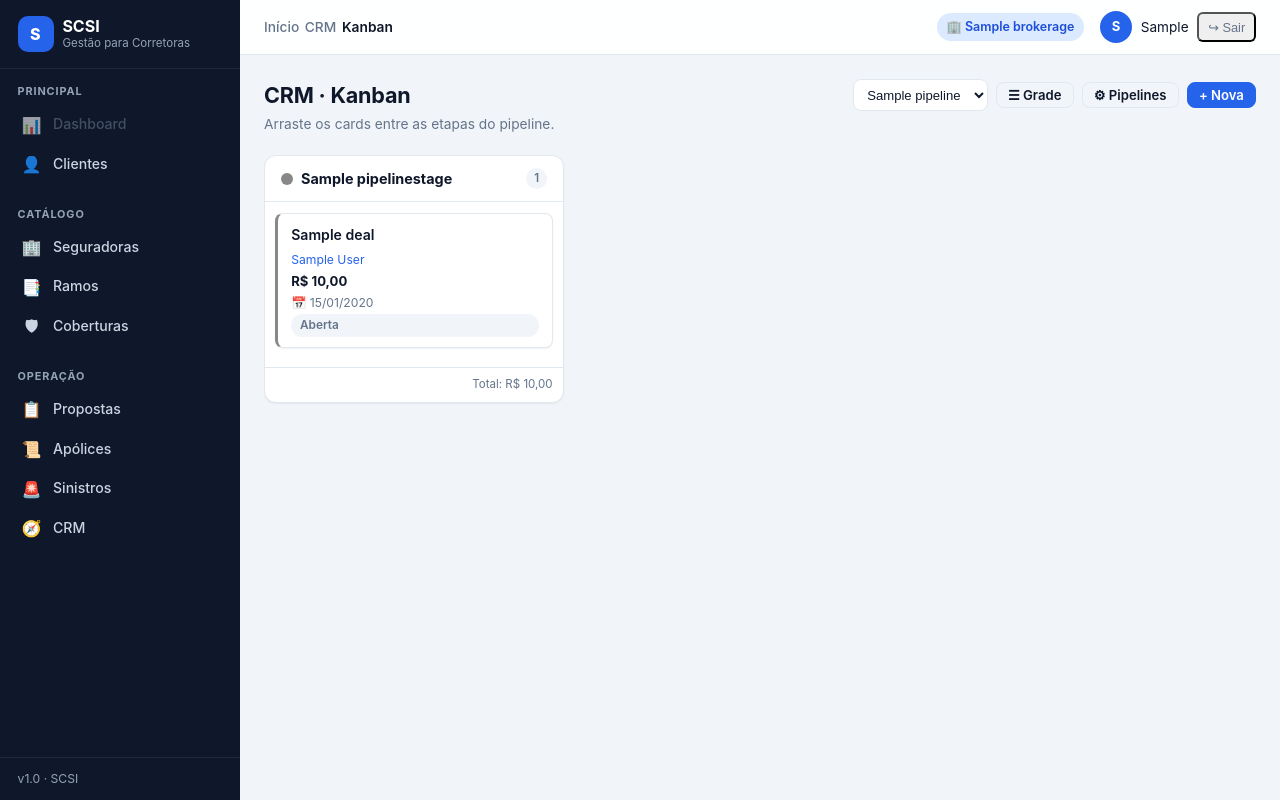
After one commit to tiago9991/SCSI, a Django app: page /crm/negociacoes/kanban/ in a window 1280 px wide. The commit adds this page. Run offline with Django 5.2, Linux system fonts and the light colour scheme; a user stored in the database is signed in; tables that the repository leaves empty hold one stand-in row (values such as "Sample post"); parts of the project's set-up code (start-up, migrations or seed data) failed here and were passed over.

Commit message:
sprint 16

```diff
--- /dev/null
+++ b/crm/templates/crm/deal_kanban.html
@@ -0,0 +1,256 @@
+{% extends "base_app.html" %}
+{% load i18n %}
+
+{% block title %}{{ page_title }}{% endblock %}
+{% block page_title %}{{ page_title }}{% endblock %}
+{% block page_subtitle %}{% trans "Arraste os cards entre as etapas do pipeline." %}{% endblock %}
+
+{% block breadcrumb %}
+<a href="{% url 'crm:pipeline_list' %}">CRM</a>
+<span class="current">{% trans "Kanban" %}</span>
+{% endblock %}
+
+{% block page_actions %}
+<form method="get" class="kanban-pipeline-select">
+    <select name="pipeline" class="select" onchange="this.form.submit()" title="{% trans "Pipeline" %}">
+        {% for p in pipelines %}
+        <option value="{{ p.pk }}" {% if pipeline and p.pk == pipeline.pk %}selected{% endif %}>{{ p.name }}</option>
+        {% endfor %}
+    </select>
+</form>
+<a href="{{ list_url }}" class="btn btn-outline btn-sm" title="{% trans "Visualização em grade" %}">☰ {% trans "Grade" %}</a>
+<a href="{{ pipeline_list_url }}" class="btn btn-outline btn-sm">⚙ {% trans "Pipelines" %}</a>
+{% if create_url %}<a href="{{ create_url }}" class="btn btn-primary btn-sm">+ {% trans "Nova" %}</a>{% endif %}
+{% endblock %}
+
+{% block extra_head %}
+<style>
+    .kanban-board {
+        display: flex;
+        gap: 1rem;
+        overflow-x: auto;
+        padding-bottom: .5rem;
+        align-items: flex-start;
+    }
+    .kanban-pipeline-select .select {
+        padding: .4rem .6rem; font-size: .82rem;
+        border: 1px solid var(--border); border-radius: 8px;
+        background: var(--surface); color: var(--ink);
+        cursor: pointer;
+    }
+    .kanban-column {
+        flex: 0 0 300px;
+        min-width: 300px;
+        background: var(--surface);
+        border: 1px solid var(--border);
+        border-radius: var(--radius);
+        box-shadow: var(--shadow-sm);
+        display: flex; flex-direction: column;
+        max-height: calc(100vh - 220px);
+    }
+    .kanban-column-head {
+        display: flex; align-items: center; gap: .5rem;
+        padding: .75rem 1rem;
+        border-bottom: 1px solid var(--border);
+    }
+    .kanban-column-head .dot {
+        width: 12px; height: 12px; border-radius: 50%;
+        flex-shrink: 0;
+    }
+    .kanban-column-head .name { margin: 0; font-size: .9rem; font-weight: 700; flex: 1; word-break: break-word; }
+    .kanban-column-head .count {
+        font-size: .72rem; font-weight: 600; color: var(--muted);
+        background: var(--canvas); border-radius: 999px; padding: .1rem .5rem;
+    }
+    .kanban-column-body {
+        padding: .65rem;
+        overflow-y: auto;
+        flex: 1;
+        min-height: 80px;
+        transition: background .15s;
+    }
+    .kanban-column-body.drag-over { background: var(--primary-soft); border: 1px dashed var(--primary); }
+    .kanban-card {
+        background: var(--surface); border: 1px solid var(--border);
+        border-left: 3px solid var(--stage-color, var(--primary));
+        border-radius: 8px; padding: .65rem .8rem;
+        margin-bottom: .55rem; cursor: grab;
+        box-shadow: var(--shadow-sm);
+    }
+    .kanban-card:hover { border-color: var(--primary); }
+    .kanban-card.dragging { opacity: .45; }
+    .kanban-card .card-title { font-size: .88rem; font-weight: 600; color: var(--ink); margin: 0 0 .35rem; word-break: break-word; }
+    .kanban-card .card-title a { color: inherit; }
+    .kanban-card .card-title a:hover { color: var(--primary); text-decoration: none; }
+    .kanban-card .card-meta { font-size: .76rem; color: var(--muted); display: flex; flex-direction: column; gap: .15rem; }
+    .kanban-card .card-amount { font-size: .82rem; font-weight: 700; color: var(--ink); }
+    .kanban-column-footer {
+        padding: .5rem .65rem;
+        text-align: right;
+        font-size: .72rem;
+        color: var(--muted);
+        border-top: 1px solid var(--border);
+    }
+    .kanban-empty { text-align: center; color: var(--muted-soft); font-size: .8rem; padding: 1.25rem .5rem; }
+    .kanban-toast {
+        position: fixed; bottom: 1.25rem; right: 1.25rem; z-index: 50;
+        background: var(--surface); border: 1px solid var(--border);
+        border-radius: 8px; box-shadow: var(--shadow);
+        padding: .6rem .9rem; font-size: .85rem; color: var(--ink);
+        opacity: 0; transform: translateY(10px); transition: opacity .2s, transform .2s;
+        pointer-events: none;
+    }
+    .kanban-toast.show { opacity: 1; transform: translateY(0); }
+    .kanban-toast.error { border-color: var(--danger); color: var(--danger); }
+</style>
+{% endblock %}
+
+{% block content %}
+{% if not pipeline %}
+<div class="card">
+    <div class="empty-state">
+        <div class="illustration">🧭</div>
+        <h3>{% trans "Nenhum pipeline cadastrado" %}</h3>
+        <p>{% trans "Crie um pipeline e suas etapas para visualizar o Kanban." %}</p>
+        <a href="{% url 'crm:pipeline_create' %}" class="btn btn-primary">+ {% trans "Novo pipeline" %}</a>
+    </div>
+</div>
+{% elif not stages %}
+<div class="card">
+    <div class="empty-state">
+        <div class="illustration">📋</div>
+        <h3>{% trans "Pipeline sem etapas" %}</h3>
+        <p>{% trans "Adicione etapas ao pipeline para montar o Kanban." %}</p>
+        <a href="{% url 'crm:stage_create' %}?pipeline={{ pipeline.pk }}" class="btn btn-primary">+ {% trans "Nova etapa" %}</a>
+    </div>
+</div>
+{% else %}
+<div class="kanban-board" id="kanban" data-move-url="{{ deal_move_url }}"
+     {% if pipeline %}data-move-pipeline="{{ pipeline.pk }}"{% endif %}>
+    {% for stage, stage_deals in stages_with_deals %}
+    <section class="kanban-column" data-stage="{{ stage.pk }}">
+        <header class="kanban-column-head">
+            <span class="dot" style="background:{{ stage.color }}"></span>
+            <h3 class="name">{{ stage.name }}</h3>
+            <span class="count">{{ stage_deals|length }}</span>
+        </header>
+        <div class="kanban-column-body" data-dropzone="{{ stage.pk }}">
+            {% for deal in stage_deals %}
+            <article class="kanban-card" draggable="true" data-deal="{{ deal.pk }}" style="--stage-color:{{ stage.color }}">
+                <div class="card-title">
+                    <a href="{% url 'crm:deal_detail' deal.pk %}">{{ deal.title }}</a>
+                </div>
+                <div class="card-meta">
+                    <span><a href="{% url 'clients:client_detail' deal.client_id %}">{{ deal.client.full_name }}</a></span>
+                    {% if deal.amount %}<span class="card-amount">R$ {{ deal.amount|floatformat:2 }}</span>{% endif %}
+                    {% if deal.expected_close_date %}<span>📅 {{ deal.expected_close_date|date:"d/m/Y" }}</span>{% endif %}
+                    <span class="pill" style="background:var(--canvas);color:var(--muted);">{{ deal.get_status_display }}</span>
+                </div>
+            </article>
+            {% empty %}
+            <div class="kanban-empty">{% trans "Arraste cards para cá" %}</div>
+            {% endfor %}
+        </div>
+        {% with total=stage.total %}
+        <footer class="kanban-column-footer">
+            {% if total %}{% trans "Total" %}: R$ {{ total|floatformat:2 }}{% else %}—{% endif %}
+        </footer>
+        {% endwith %}
+    </section>
+    {% endfor %}
+</div>
+<div class="kanban-toast" id="kanban-toast"></div>
+{% endif %}
+{% endblock %}
+
+{% block scripts %}
+<script>
+(function () {
+    const board = document.getElementById('kanban');
+    const csrfToken = '{{ csrf_token }}';
+    const toast = document.getElementById('kanban-toast');
+    let timer = null;
+    // Base move URL carries a placeholder pk (0); swapped client-side.
+    const moveUrlBase = board ? board.dataset.moveUrl : '';
+
+    function showToast(msg, isError) {
+        toast.textContent = msg;
+        toast.classList.toggle('error', !!isError);
+        toast.classList.add('show');
+        clearTimeout(timer);
+        timer = setTimeout(() => toast.classList.remove('show'), 2600);
+    }
+
+    function moveUrlFor(pk) {
+        return moveUrlBase.replace('/0/', '/' + pk + '/');
+    }
+
+    const cards = document.querySelectorAll('.kanban-card');
+    const dropzones = document.querySelectorAll('.kanban-column-body');
+
+    cards.forEach(card => {
+        card.addEventListener('dragstart', e => {
+            card.classList.add('dragging');
+            e.dataTransfer.effectAllowed = 'move';
+            e.dataTransfer.setData('text/plain', card.dataset.deal);
+        });
+        card.addEventListener('dragend', () => card.classList.remove('dragging'));
+    });
+
+    dropzones.forEach(zone => {
+        zone.addEventListener('dragover', e => {
+            e.preventDefault();
+            e.dataTransfer.dropEffect = 'move';
+            zone.classList.add('drag-over');
+        });
+        zone.addEventListener('dragleave', e => {
+            if (!zone.contains(e.relatedTarget)) zone.classList.remove('drag-over');
+        });
+        zone.addEventListener('drop', e => {
+            e.preventDefault();
+            zone.classList.remove('drag-over');
+            const dealPk = e.dataTransfer.getData('text/plain');
+            const card = document.querySelector('.kanban-card[data-deal="' + dealPk + '"]');
+            const fromColumn = card ? card.closest('.kanban-column') : null;
+            const toColumn = zone.closest('.kanban-column');
+            const targetStage = toColumn ? toColumn.dataset.stage : null;
+            if (!dealPk || !targetStage) return;
+
+            const params = new URLSearchParams();
+            params.append('stage', targetStage);
+
+            fetch(moveUrlFor(dealPk), {
+                method: 'POST',
+                headers: { 'X-CSRFToken': csrfToken },
+                body: params,
+            }).then(r => r.json()).then(data => {
+                if (data.ok) {
+                    if (card) zone.appendChild(card);
+                    if (fromColumn) updateCount(fromColumn);
+                    updateCount(toColumn);
+                    showToast('Negociação movida para a etapa.');
+                } else {
+                    showToast(data.error || 'Erro ao mover.', true);
+                }
+            }).catch(() => showToast('Falha de rede ao mover.', true));
+        });
+    });
+
+    function updateCount(column) {
+        const body = column.querySelector('.kanban-column-body');
+        const count = body.querySelectorAll('.kanban-card').length;
+        const badge = column.querySelector('.kanban-column-head .count');
+        if (badge) badge.textContent = count;
+        const empty = body.querySelector('.kanban-empty');
+        if (count === 0 && !empty) {
+            const div = document.createElement('div');
+            div.className = 'kanban-empty';
+            div.textContent = 'Arraste cards para cá';
+            body.appendChild(div);
+        } else if (count > 0 && empty) {
+            empty.remove();
+        }
+    }
+})();
+</script>
+{% endblock %}
--- a/crm/templates/crm/deal_list.html
+++ b/crm/templates/crm/deal_list.html
@@ -11,6 +11,7 @@
 {% endblock %}
 
 {% block page_actions %}
+<a href="{% url 'crm:deal_kanban' %}" class="btn btn-outline btn-sm" title="{% trans "Visualização Kanban" %}">▦ {% trans "Kanban" %}</a>
 <a href="{{ pipeline_list_url }}" class="btn btn-outline btn-sm">⚙ {% trans "Pipelines" %}</a>
 {% if create_url %}<a href="{{ create_url }}" class="btn btn-primary">+ {% trans "Nova negociação" %}</a>{% endif %}
 {% endblock %}
--- a/crm/urls.py
+++ b/crm/urls.py
@@ -5,6 +5,7 @@ from crm.views import (
     DealCreateView,
     DealDeleteView,
     DealDetailView,
+    DealKanbanView,
     DealListView,
     DealUpdateView,
     PipelineCreateView,
@@ -15,6 +16,7 @@ from crm.views import (
     PipelineStageCreateView,
     PipelineStageDeleteView,
     PipelineStageUpdateView,
+    deal_move,
 )
 
 
@@ -35,8 +37,10 @@ urlpatterns = [
 
     # --- Deals (CRM Grid) ---
     path('crm/negociacoes/', DealListView.as_view(), name='deal_list'),
+    path('crm/negociacoes/kanban/', DealKanbanView.as_view(), name='deal_kanban'),
     path('crm/negociacoes/novo/', DealCreateView.as_view(), name='deal_create'),
     path('crm/negociacoes/<int:pk>/', DealDetailView.as_view(), name='deal_detail'),
     path('crm/negociacoes/<int:pk>/editar/', DealUpdateView.as_view(), name='deal_update'),
     path('crm/negociacoes/<int:pk>/excluir/', DealDeleteView.as_view(), name='deal_delete'),
+    path('crm/negociacoes/<int:pk>/mover/', deal_move, name='deal_move'),
 ]
--- a/crm/views.py
+++ b/crm/views.py
@@ -6,17 +6,21 @@ to ``request.tenant`` — data of another brokerage is never reachable.
 
 Sprint 15 implements the CRM Grid (PRD §19.2 "grid"): a paginated, filterable
 and sortable list of ``Deal`` objects, plus the CRUD for ``Pipeline``,
-``PipelineStage`` and ``Deal``. The Kanban view, drag-and-drop and stage
-persistência land in Sprint 16.
+``PipelineStage`` and ``Deal``.
+
+Sprint 16 adds the CRM Kanban (PRD §19.2 "kanban"): columns per stage,
+drag-and-drop cards and a POST endpoint to persist the stage change.
 """
-from django.db.models import Q
+from django.db.models import Q, Sum
+from django.http import JsonResponse
 from django.shortcuts import get_object_or_404
 from django.urls import reverse_lazy
 from django.utils.translation import gettext_lazy as _
+from django.views.decorators.http import require_POST
 from django.views.generic import DetailView, ListView
 from django.views.generic.edit import CreateView, DeleteView, UpdateView
 
-from base.views import TenantViewMixin
+from base.views import TenantRequiredMixin, TenantViewMixin
 from crm.forms import DealForm, PipelineForm, PipelineStageForm
 from crm.models import Deal, Pipeline, PipelineStage
 
@@ -341,3 +345,97 @@ class DealDeleteView(TenantViewMixin, DeleteView):
         ctx['list_url'] = reverse_lazy('crm:deal_list')
         ctx['detail_url'] = reverse_lazy('crm:deal_detail', args=[self.object.pk])
         return ctx
+
+
+# ---------------------------------------------------------------------------
+# Deal (CRM Kanban) — Sprint 16
+# ---------------------------------------------------------------------------
+class DealKanbanView(TenantRequiredMixin, ListView):
+    """CRM Kanban board (PRD §19.2 "kanban" / Sprint 16).
+
+    Stage columns of the selected (or default) pipeline are rendered side by
+    side with deal cards the user can drag-and-drop between stages. The board
+    is read through ``PipelineStage.for_tenant`` so a brokerage never sees
+    another brokerage's stages, and every card comes from a tenant-scoped
+    ``Deal`` queryset.
+
+    Optional query parameters:
+
+    - ``pipeline``: pipeline pk. Defaults to the brokerage default pipeline,
+      or the first pipeline of the brokerage when none is flagged as default.
+    """
+
+    model = Deal
+    template_name = 'crm/deal_kanban.html'
+    context_object_name = 'deals'
+
+    def get_pipeline(self):
+        tenant = self.request.tenant
+        pipelines = Pipeline.objects.for_tenant(tenant).order_by('-is_default', 'id')
+        pipeline_pk = self.request.GET.get('pipeline')
+        if pipeline_pk:
+            return get_object_or_404(pipelines, pk=pipeline_pk)
+        return pipelines.first()
+
+    def get_queryset(self):
+        tenant = self.request.tenant
+        qs = Deal.objects.for_tenant(tenant).select_related('client', 'stage', 'stage__pipeline')
+        pipeline = self.get_pipeline()
+        if pipeline is not None:
+            qs = qs.filter(stage__pipeline=pipeline)
+        return qs
+
+    def get_context_data(self, **kwargs):
+        ctx = super().get_context_data(**kwargs)
+        tenant = self.request.tenant
+        pipeline = self.get_pipeline()
+
+        stages = []
+        if pipeline is not None:
+            stages = list(
+                PipelineStage.objects.for_tenant(tenant)
+                .filter(pipeline=pipeline)
+                .order_by('order', 'id')
+                .annotate(total=Sum('deals__amount'))
+            )
+
+        # Group deals by stage so the template can render columns directly.
+        deals_by_stage = {stage.pk: [] for stage in stages}
+        for deal in ctx['deals']:
+            stage_id = deal.stage_id
+            if stage_id in deals_by_stage:
+                deals_by_stage[stage_id].append(deal)
+
+        stages_with_deals = [(stage, deals_by_stage[stage.pk]) for stage in stages]
+
+        ctx['pipeline'] = pipeline
+        ctx['pipelines'] = Pipeline.objects.for_tenant(tenant).order_by('-is_default', 'id')
+        ctx['stages'] = stages
+        ctx['stages_with_deals'] = stages_with_deals
+        ctx['page_title'] = _('CRM · Kanban')
+        ctx['list_url'] = reverse_lazy('crm:deal_list')
+        ctx['kanban_url'] = reverse_lazy('crm:deal_kanban')
+        ctx['create_url'] = reverse_lazy('crm:deal_create')
+        ctx['pipeline_list_url'] = reverse_lazy('crm:pipeline_list')
+        ctx['deal_move_url'] = reverse_lazy('crm:deal_move', args=[0])
+        return ctx
+
+
+@require_POST
+def deal_move(request, pk):
+    """Persist a drag-and-drop stage change for a deal (Sprint 16).
+
+    Body: ``stage`` (PipelineStage pk) and optional ``order`` (int). The deal
+    and the target stage are both fetched through the tenant-scoped queryset so
+    a cross-brokerage move is impossible by construction.
+    """
+    if not request.user.is_authenticated or getattr(request, 'tenant', None) is None:
+        return JsonResponse({'ok': False, 'error': 'Não autorizado.'}, status=403)
+
+    tenant = request.tenant
+    deal = get_object_or_404(Deal.objects.for_tenant(tenant), pk=pk)
+    stage_pk = request.POST.get('stage')
+    target_stage = get_object_or_404(PipelineStage.objects.for_tenant(tenant), pk=stage_pk)
+    deal.stage = target_stage
+    deal.save(update_fields=['stage', 'updated_at'])
+    return JsonResponse({'ok': True, 'stage': target_stage.pk})
```
Also changed, not shown: docs/PRD.md (+5 -5 lines).
